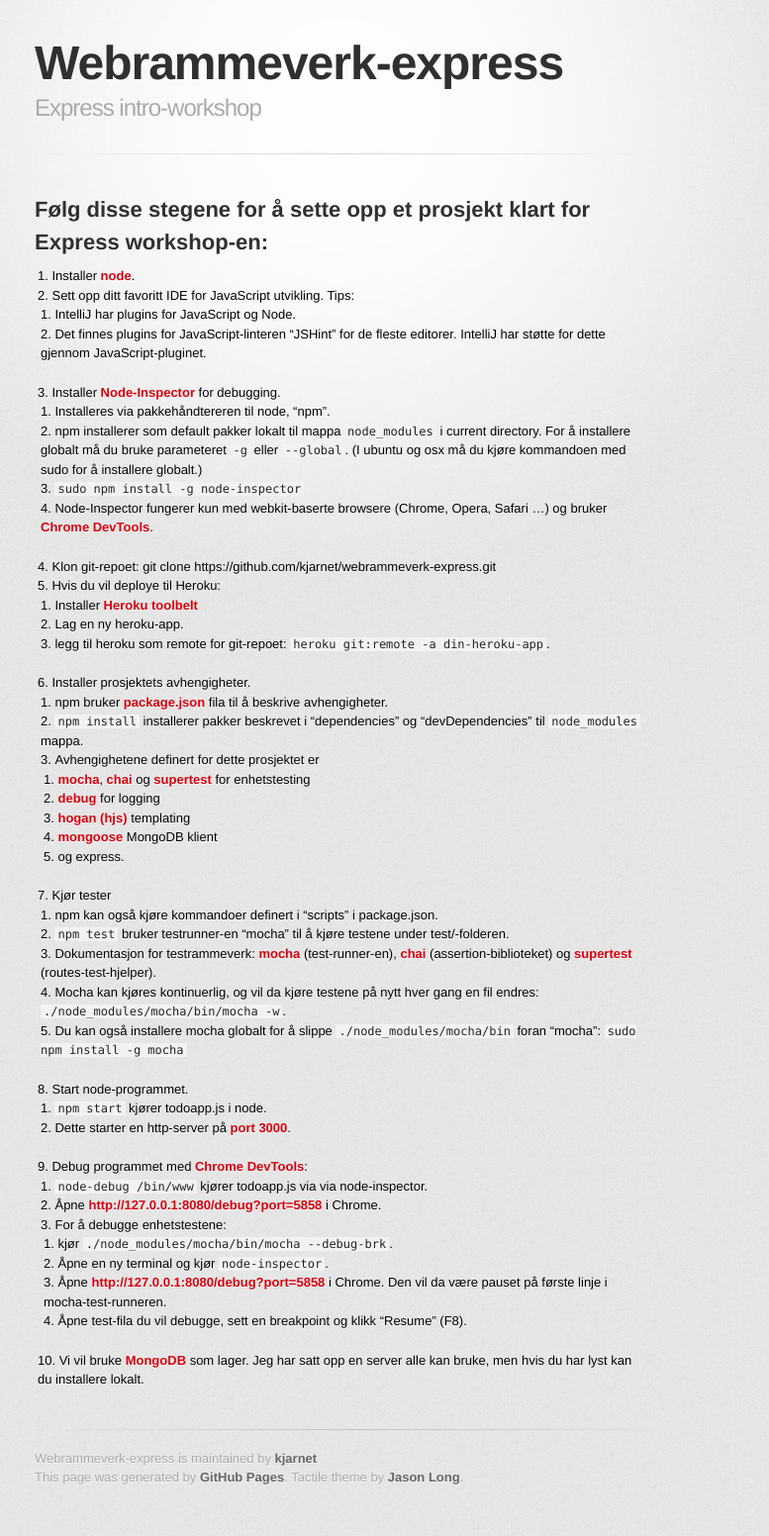
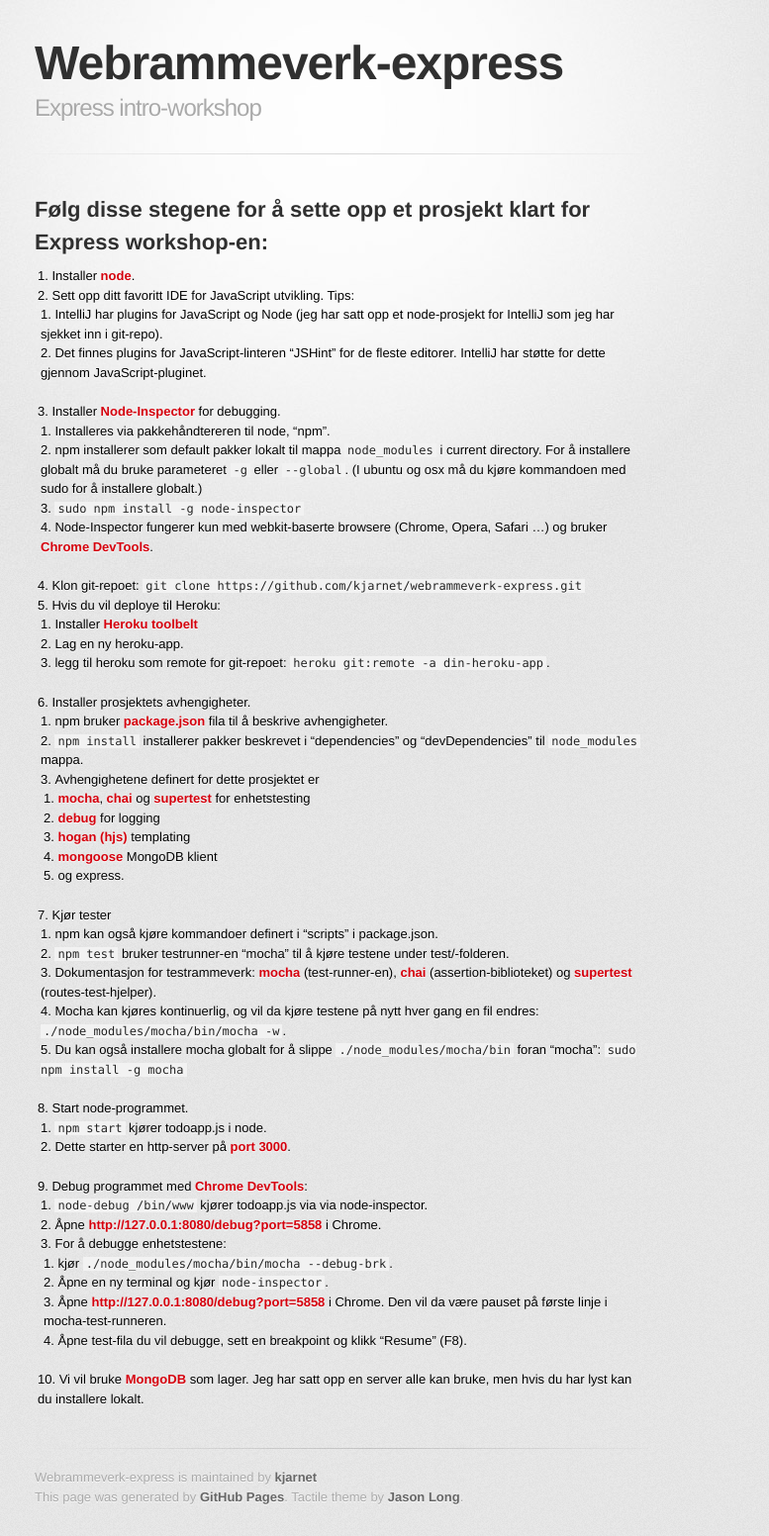
Before and after one commit to kjarnet/webrammeverk-express, a Jekyll site: the page built from index.md, in a window 1280 px wide. Shown: the whole page at 99% size, without its empty margins (295-1072 px from the left). Built offline with Jekyll 4.4.1, drawn with Linux system fonts in a browser that asks for light colours; some web fonts are replaced; Markdown is read by kramdown in place of the engine named in the settings.

Commit message:
minor edit.

```diff
--- a/index.md
+++ b/index.md
@@ -6,9 +6,10 @@
 
 0. Installer [node](http://nodejs.org).
 1. Sett opp ditt favoritt IDE for JavaScript utvikling. Tips:
-    * IntelliJ har plugins for JavaScript og Node.
+    * IntelliJ har plugins for JavaScript og Node
+      (jeg har satt opp et node-prosjekt for IntelliJ som jeg har sjekket inn i git-repo).
     * Det finnes plugins for JavaScript-linteren "JSHint" for de fleste editorer.
-    IntelliJ har støtte for dette gjennom JavaScript-pluginet.
+      IntelliJ har støtte for dette gjennom JavaScript-pluginet.
 2. Installer [Node-Inspector](https://github.com/node-inspector/node-inspector) for debugging.
     * Installeres via pakkehåndtereren til node, "npm".
     * npm installerer som default pakker lokalt til mappa `node_modules` i current directory.
@@ -17,7 +18,7 @@
     * `sudo npm install -g node-inspector`
     * Node-Inspector fungerer kun med webkit-baserte browsere (Chrome, Opera, Safari ...)
       og bruker [Chrome DevTools](https://developer.chrome.com/devtools).
-3. Klon git-repoet: git clone https://github.com/kjarnet/webrammeverk-express.git
+3. Klon git-repoet: `git clone https://github.com/kjarnet/webrammeverk-express.git`
 4. Hvis du vil deploye til Heroku:
     * Installer [Heroku toolbelt](https://devcenter.heroku.com/articles/getting-started-with-nodejs#set-up)
     * Lag en ny heroku-app.
```
